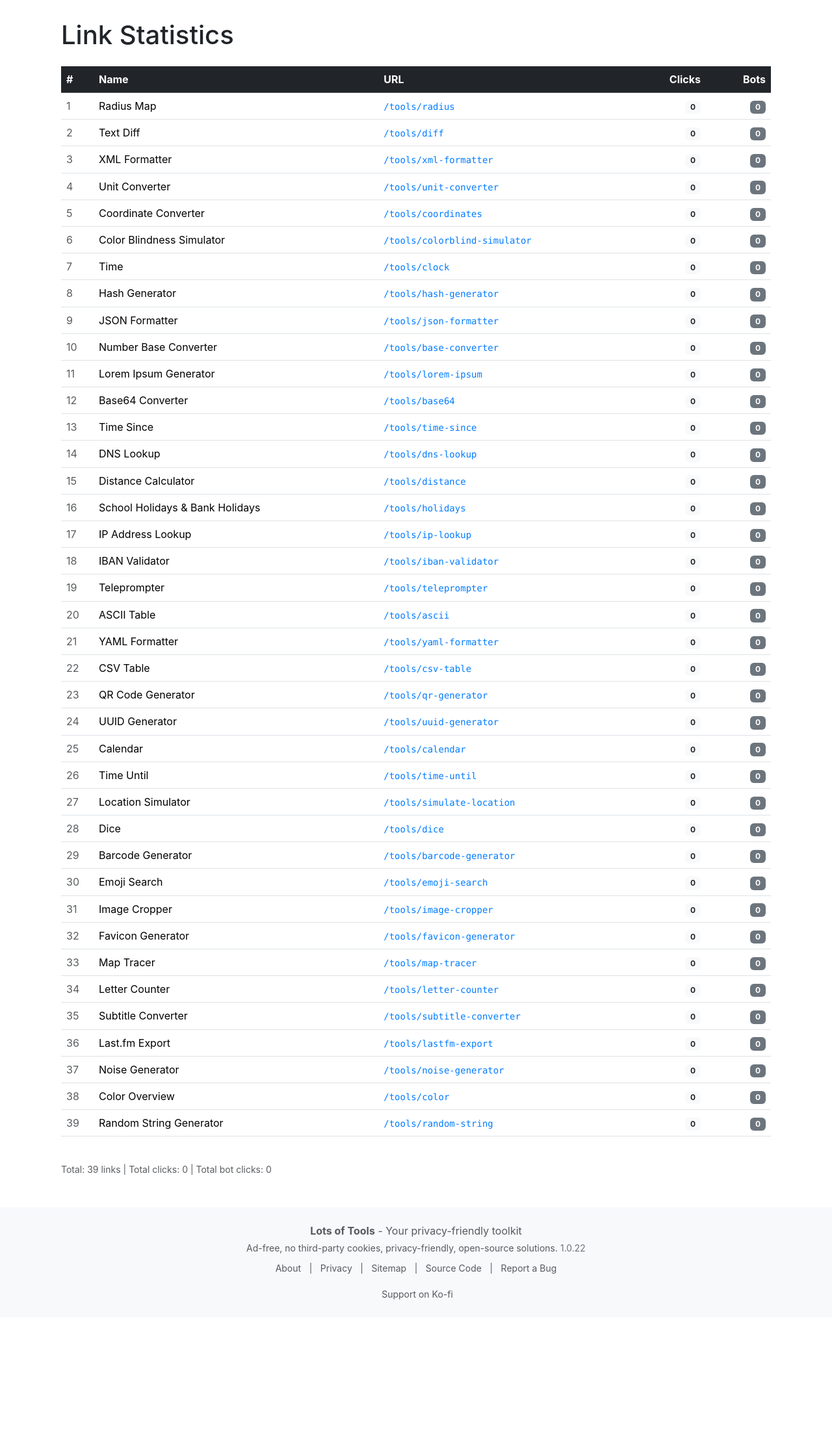
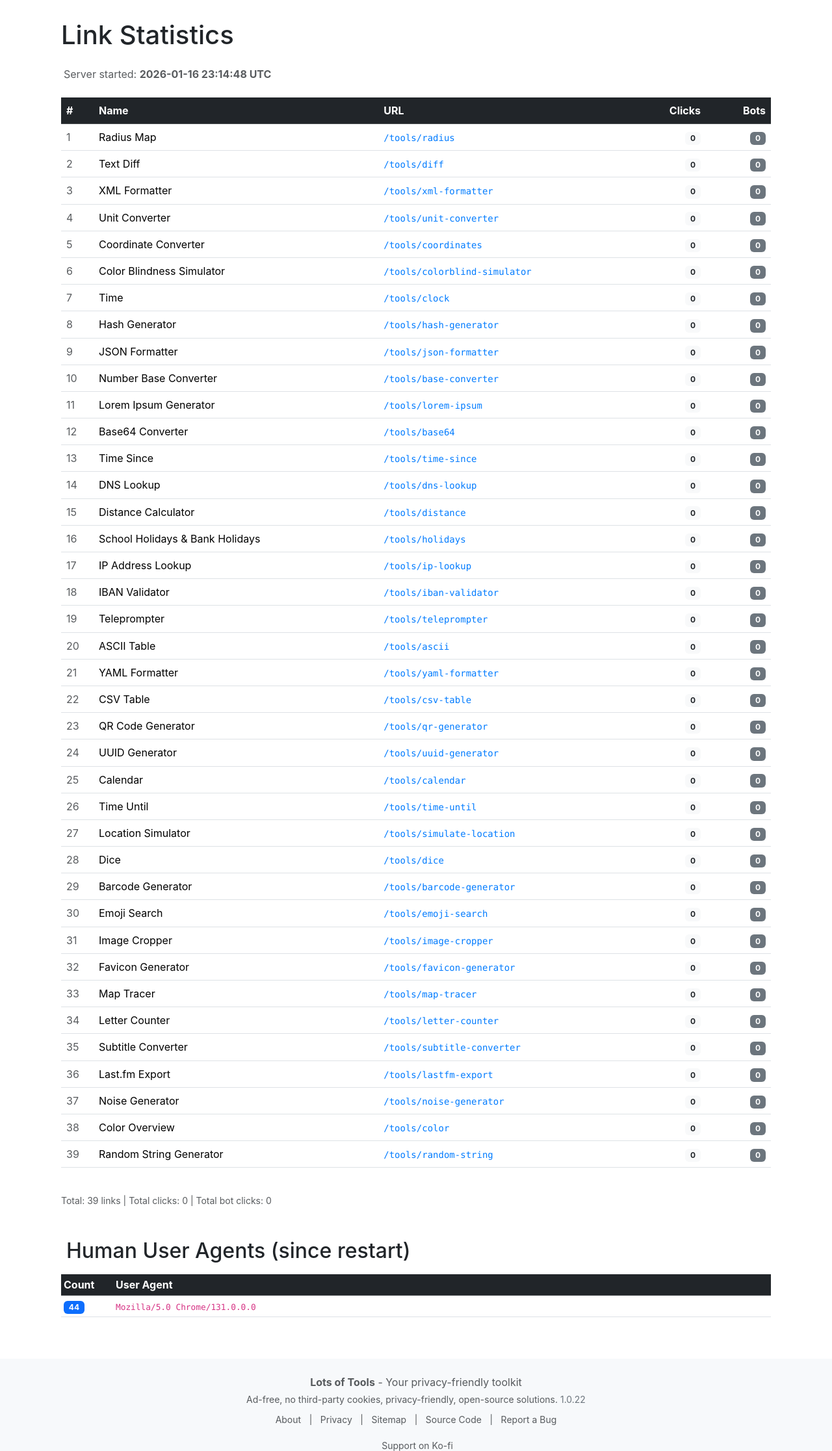
Before and after one commit to TVLuke/lotsoftools, a Flask app: page /stats in a window 1280 px wide. Shown: the part 56-2289 px from the top of the page at 65% size. Before the commit the page ends 2056 px from the top, so only its background shows below. Run offline with Flask 3, Linux system fonts and the light colour scheme; data comes from the database, SQL or seed files in the repository; parts of the project's set-up code (start-up, migrations or seed data) failed here and were passed over; some libraries are stand-ins or nearby versions.

Commit message:
Add server start time to /stats page

```diff
--- a/app/routes/main.py
+++ b/app/routes/main.py
@@ -98,8 +98,10 @@
     user_agents = link_service.get_user_agent_stats()
     bot_user_agents = link_service.get_bot_user_agents()
     human_user_agents = link_service.get_human_user_agents()
+    server_start_time = link_service.get_server_start_time()
     return render_template('stats.html', links=links, user_agents=user_agents,
-                          bot_user_agents=bot_user_agents, human_user_agents=human_user_agents)
+                          bot_user_agents=bot_user_agents, human_user_agents=human_user_agents,
+                          server_start_time=server_start_time)
 
 @main_bp.route('/stats.csv')
 def stats_csv():
--- a/app/services/link_service.py
+++ b/app/services/link_service.py
@@ -1,9 +1,17 @@
 import json
 import re
 import os
+from datetime import datetime
 from flask import session, request
 from app.models.link import Link
 from app import db
+
+# Server start time for stats display
+_server_start_time = datetime.now()
+
+def get_server_start_time():
+    """Get the server start time."""
+    return _server_start_time
 
 # Load bot patterns from well-known-bots.json for User-Agent detection
 _bot_regex_patterns = []
--- a/app/templates/stats.html
+++ b/app/templates/stats.html
@@ -5,6 +5,10 @@
 {% block content %}
 <div class="container mt-4">
     <h1 class="mb-4">Link Statistics</h1>
+    <p class="text-muted mb-4">
+        <i class="fas fa-clock me-1"></i>
+        Server started: <strong>{{ server_start_time.strftime('%Y-%m-%d %H:%M:%S UTC') }}</strong>
+    </p>
 
     <div class="table-responsive">
         <table class="table table-hover">
```
